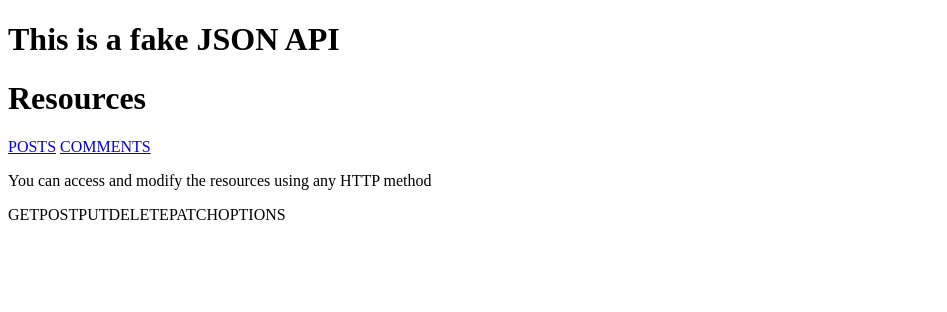
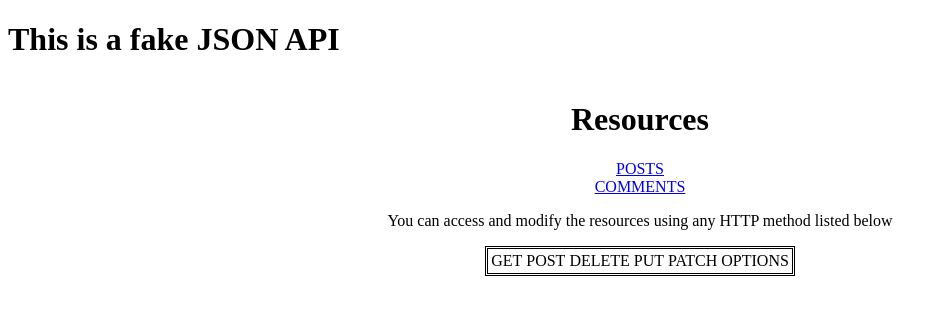
Before and after one commit to alexariza95/json-server, a website: page public/index.html in a window 1280 px wide. Shown: the whole page, without its empty margins (0-947 px from the left). Drawn offline with Linux system fonts and the light colour scheme.

Commit message:
changed html

```diff
--- a/public/index.html
+++ b/public/index.html
@@ -10,19 +10,21 @@
         <h1>This is a fake JSON API</h1>
     </div>
     <div class="row">
-        <div class="col-md-4">
+        <div class="col-md-4" style="text-align: center; align-content:center">
             <p><h1><strong>Resources</strong></h1></p>
             <a href="https://json-server-quarizmi.herokuapp.com/posts">POSTS</a>
+            <br/>
             <a href="https://json-server-quarizmi.herokuapp.com/comments">COMMENTS</a>
-            <p>You can access and modify the resources using any HTTP method</p>
-            <table style="border:thin">
+            <p>You can access and modify the resources using any HTTP method listed below</p>
+            <table style="border:double"; align="center">
                 <tbody>
-                    <tr>GET</tr>
-                    <tr>POST</tr>
-                    <tr>PUT</tr>
-                    <tr>DELETE</tr>
-                    <tr>PATCH</tr>
-                    <tr>OPTIONS</tr>
+                    <tr>
+                        <td style="text-align:center">GET</td>
+                        <td style="text-align:center">POST</td>
+                        <td style="text-align:center">DELETE</td>
+                        <td style="text-align:center">PUT</td>
+                        <td style="text-align:center">PATCH</td>
+                        <td style="text-align:center">OPTIONS</td>
                 </tbody>
             </table>
         </div>
```
